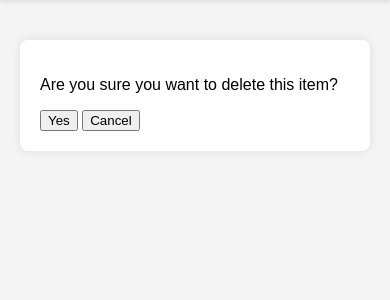
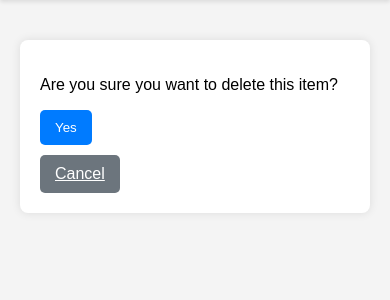
Before and after one commit to imvickykumar999/Django-CRUD-Form, a Django app: page /5/delete/ in a window 390 px wide. Shown: the part 38-338 px from the top of the page. Run offline with Django 5.2, Linux system fonts and the light colour scheme; data comes from the database, SQL or seed files in the repository; both versions use the stored data as it was after the commit.

Commit message:
better look

```diff
--- a/djangocrudvicks/crudapp/templates/base.html
+++ b/djangocrudvicks/crudapp/templates/base.html
@@ -37,7 +37,7 @@
             margin: 20px auto;
             padding: 20px;
         }
-        .main {
+        .entry, .form-entry {
             background: white;
             padding: 20px;
             border-radius: 8px;
@@ -46,25 +46,28 @@
             display: flex;
             flex-direction: column;
         }
-        .content-wrapper {
-            flex: 1;
-        }
         .form-group {
             margin-bottom: 15px;
+            display: flex;
+            align-items: center;
         }
         .form-group label {
-            display: block;
-            margin-bottom: 5px;
+            width: 100px;
+            margin-right: 10px;
             font-weight: bold;
         }
         .form-group input, .form-group textarea {
-            width: 100%;
+            flex: 1;
             padding: 8px;
             box-sizing: border-box;
             border: 1px solid #ccc;
             border-radius: 4px;
         }
-        .btn {
+        .form-group-button {
+            display: flex;
+            justify-content: flex-end;
+        }
+        .form-group-button input {
             background: #007BFF;
             color: white;
             border: none;
@@ -72,13 +75,14 @@
             border-radius: 5px;
             cursor: pointer;
         }
-        .btn:hover {
+        .form-group-button input:hover {
             background: #0056b3;
         }
         .buttons {
             display: flex;
             gap: 10px;
-            margin-left: 20px;
+            justify-content: flex-end;
+            margin-top: 10px;
         }
         .buttons a button {
             background: #007BFF;
@@ -91,15 +95,39 @@
         .buttons a button:hover {
             background: #0056b3;
         }
+        .btn, .btn-cancel {
+            background: #007BFF;
+            color: white;
+            border: none;
+            padding: 10px 15px;
+            border-radius: 5px;
+            cursor: pointer;
+            margin-right: 10px;
+        }
+        .btn:hover, .btn-cancel:hover {
+            background: #0056b3;
+        }
+        .btn-cancel {
+            background: #6c757d;
+        }
+        .btn-cancel:hover {
+            background: #5a6268;
+        }
         @media (max-width: 600px) {
-            .main {
+            .form-group {
                 flex-direction: column;
                 align-items: flex-start;
+            }
+            .form-group label {
+                width: auto;
+                margin-right: 0;
+            }
+            .form-group-button {
+                justify-content: flex-start;
             }
             .buttons {
                 flex-direction: column;
                 align-items: flex-start;
-                margin-left: 0;
                 margin-top: 10px;
             }
         }
--- a/djangocrudvicks/crudapp/templates/create_view.html
+++ b/djangocrudvicks/crudapp/templates/create_view.html
@@ -3,8 +3,8 @@
 {% block title %}Create New Entry{% endblock %}
 
 {% block content %}
-<div class="main">
-    <form method="POST" enctype="multipart/form-data">
+<div class="form-entry">
+    <form method="POST">
         {% csrf_token %}
         <div class="form-group">
             <label for="id_title">Title:</label>
@@ -14,7 +14,7 @@
             <label for="id_description">Description:</label>
             {{ form.description }}
         </div>
-        <div class="form-group">
+        <div class="form-group-button">
             <input type="submit" value="Submit" class="btn">
         </div>
     </form>
--- a/djangocrudvicks/crudapp/templates/delete_view.html
+++ b/djangocrudvicks/crudapp/templates/delete_view.html
@@ -3,12 +3,14 @@
 {% block title %}Delete Entry{% endblock %}
 
 {% block content %}
-<div class="main">
+<div class="form-entry">
     <form method="POST">
         {% csrf_token %}
         <p>Are you sure you want to delete this item?</p>
-        <input type="submit" value="Yes">
-        <a href="{% url 'list_view' %}"><button type="button">Cancel</button></a>
+        <div class="buttons">
+            <input type="submit" value="Yes" class="btn">
+            <a href="{% url 'list_view' %}" class="btn-cancel">Cancel</a>
+        </div>
     </form>
 </div>
 {% endblock %}
--- a/djangocrudvicks/crudapp/templates/update_view.html
+++ b/djangocrudvicks/crudapp/templates/update_view.html
@@ -3,7 +3,7 @@
 {% block title %}Update Entry{% endblock %}
 
 {% block content %}
-<div class="main">
+<div class="form-entry">
     <form method="POST">
         {% csrf_token %}
         <div class="form-group">
@@ -14,7 +14,7 @@
             <label for="id_description">Description:</label>
             {{ form.description }}
         </div>
-        <div class="form-group">
+        <div class="form-group-button">
             <input type="submit" value="Update" class="btn">
         </div>
     </form>
```
Also changed, not shown: djangocrudvicks/crudapp/templates/detail_view.html (+14 -4 lines), djangocrudvicks/crudapp/templates/list_view.html (+1 -8 lines), djangocrudvicks/db.sqlite3.
